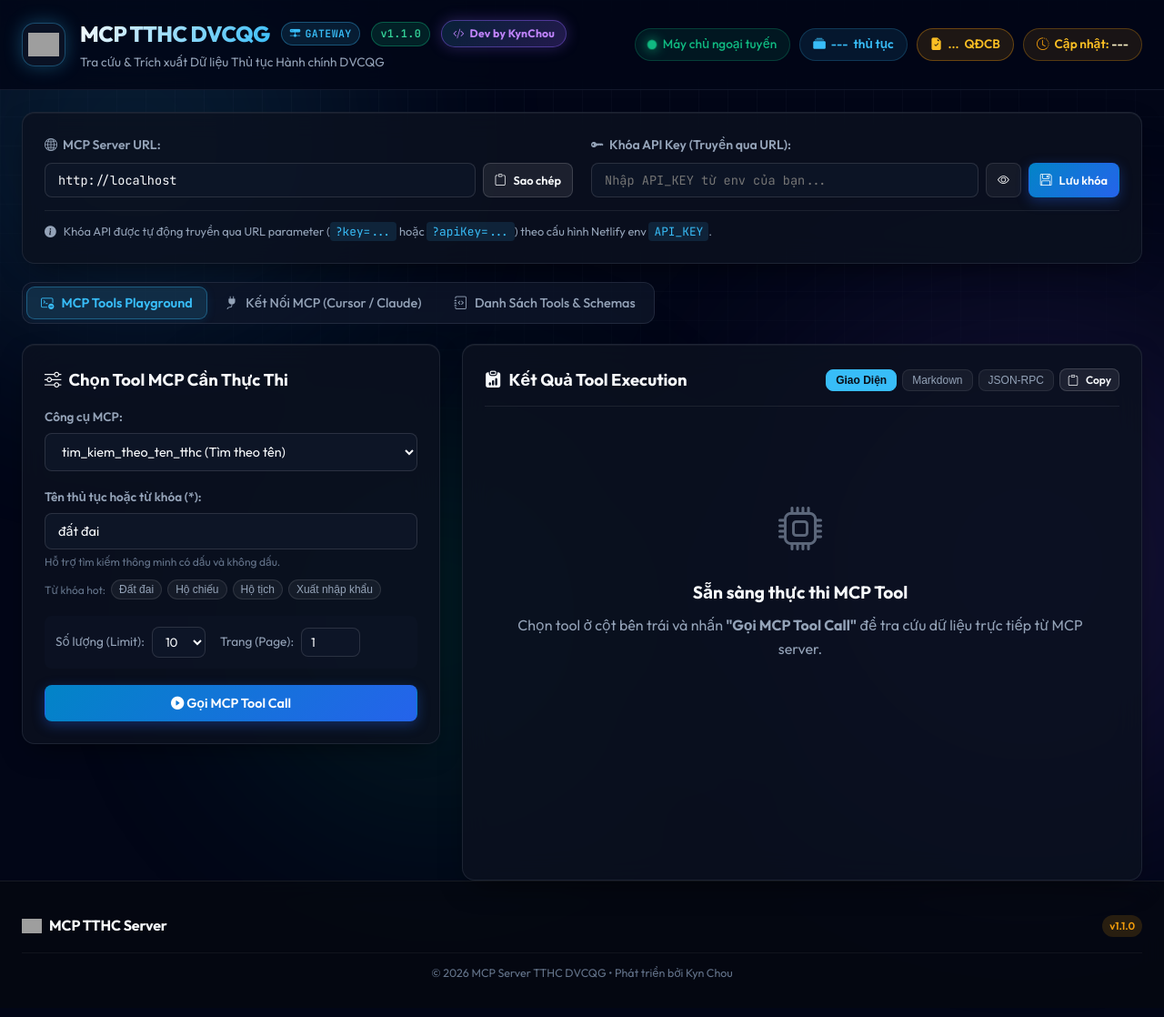
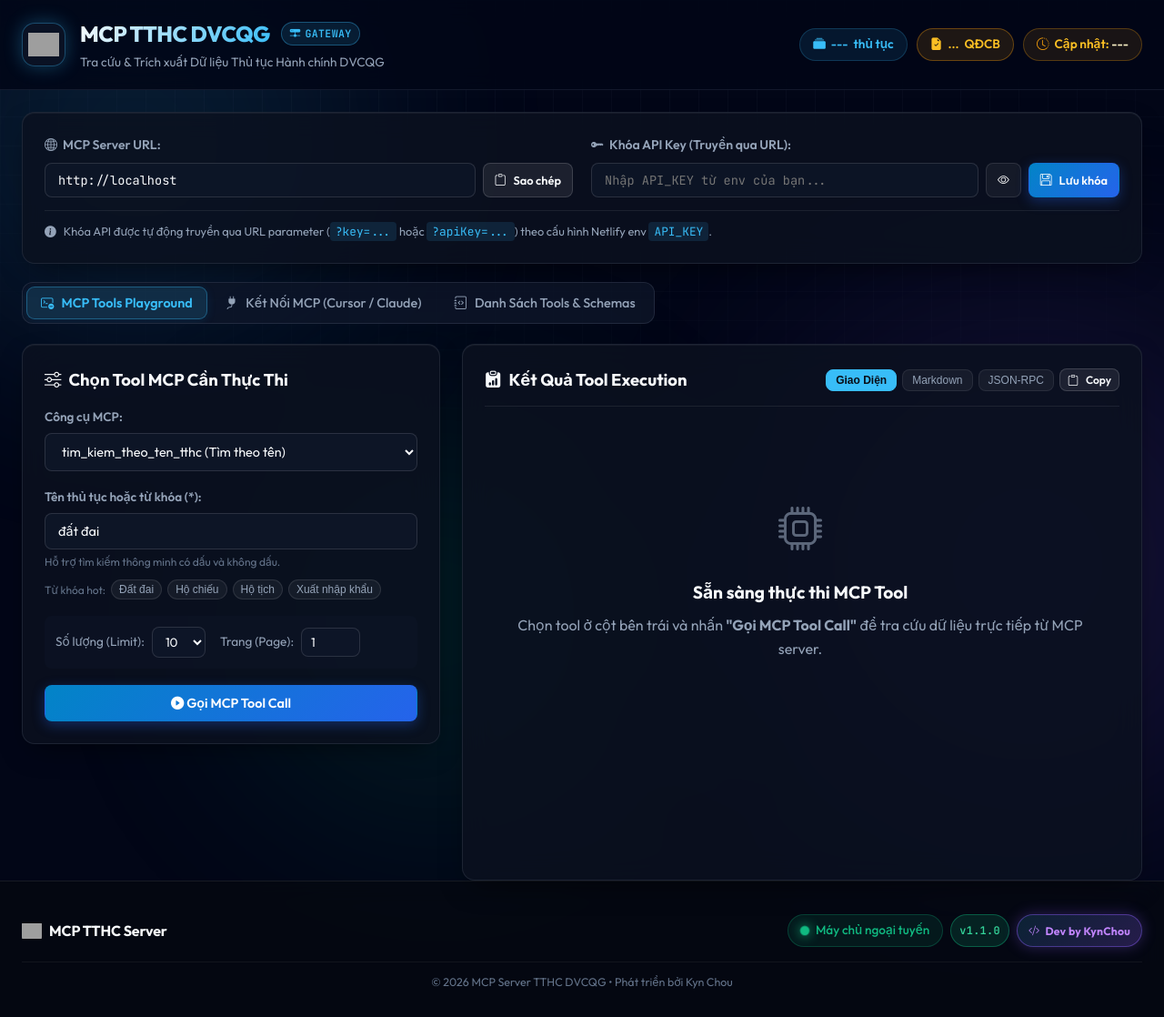
Before and after one commit to duynghiaqn/MCP-TTHC, a website: page public/index.html in a window 1280 px wide. Shown: the whole page at 91% size. Drawn offline with nearby package versions, Linux system fonts and the light colour scheme; no server answers; grey boxes are pictures that could not be loaded.

Commit message:
ui: chuyển version, Dev by KynChou và trạng thái kết nối xuống footer

```diff
--- a/public/index.html
+++ b/public/index.html
@@ -78,18 +78,12 @@
           <div class="site-title-row">
             <h1 class="site-title">MCP TTHC DVCQG</h1>
             <span class="gateway-pill"><i class="bi bi-hdd-network-fill" aria-hidden="true"></i> Gateway</span>
-            <span class="version-tag-badge" id="app-version-badge">v1.1.0</span>
-            <span class="author-badge"><i class="bi bi-code-slash" aria-hidden="true"></i> Dev by KynChou</span>
           </div>
           <p class="site-subtitle">Tra cứu & Trích xuất Dữ liệu Thủ tục Hành chính DVCQG</p>
         </div>
       </div>
 
       <div class="header-status">
-        <div class="status-indicator" title="Số lượng kết nối đang hoạt động">
-          <span class="pulse-dot"></span>
-          <span id="system-status-text">Đang kết nối...</span>
-        </div>
         <div class="record-count-badge" id="header-records-badge"
           title="Dữ liệu truy vấn trực tiếp từ cơ sở dữ liệu quốc gia">
           <i class="bi bi-collection-fill"></i>
@@ -1991,7 +1985,12 @@
           </span>
         </div>
         <div class="footer-badges">
-          <span class="badge badge-warning" id="footer-version-badge">v1.1.0</span>
+          <div class="status-indicator" title="Số lượng kết nối đang hoạt động">
+            <span class="pulse-dot"></span>
+            <span id="system-status-text">Đang kết nối...</span>
+          </div>
+          <span class="version-tag-badge" id="app-version-badge">v1.1.0</span>
+          <span class="author-badge"><i class="bi bi-code-slash" aria-hidden="true"></i> Dev by KynChou</span>
         </div>
       </div>
       <div class="footer-bottom-row">
```
Also changed, not shown: src/embedded-assets.ts (+1 -1 lines).
